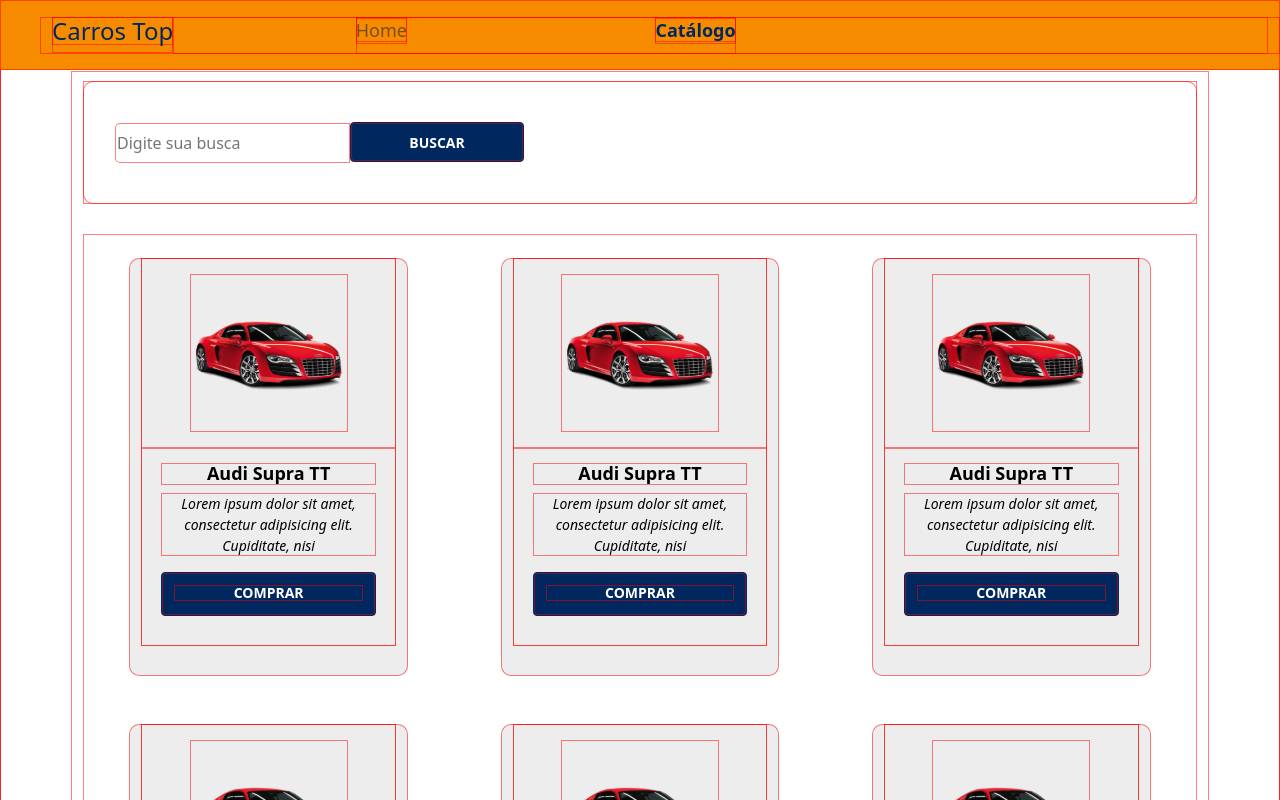
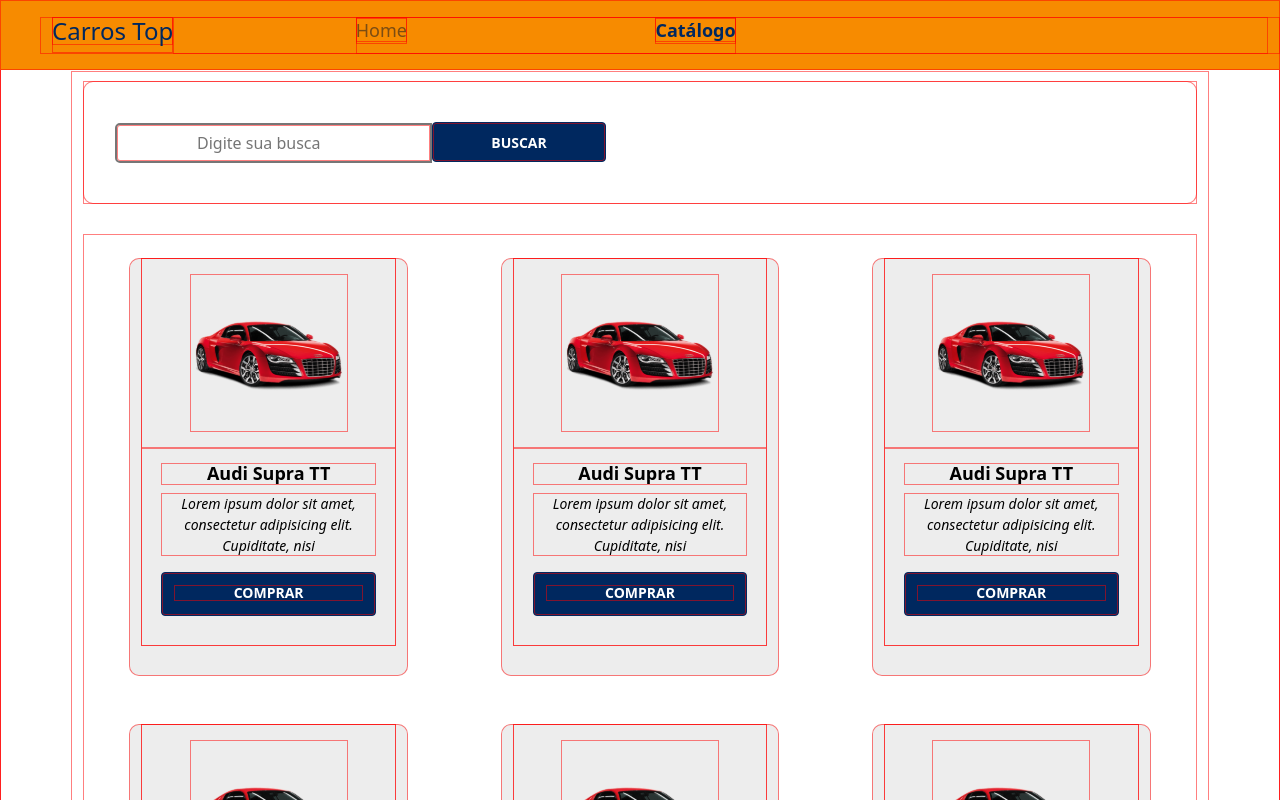
Before and after one commit to giselli/react-bootcamp-devsuperior, a React (Create React App) app in the folder frontend/: page /products in a window 1280 px wide. Shown: the top 800 px of the page. Built offline with nearby package versions, Linux system fonts and the light colour scheme.

Commit message:
ajustando o botão search

```diff
--- a/frontend/src/pages/Home/Catalog/styles.css
+++ b/frontend/src/pages/Home/Catalog/styles.css
@@ -12,11 +12,10 @@
 .catalog-search-container input {
   height: 40px;
   border-radius: 5px 0 0 5px;
-  border-style: none;
-  margin-top: 22px;
-  margin-left: 10px;
+  border-style: solid;
   min-width: 200px;
   max-width: 584px;
+  padding-left: 80px;
 }
 
 .catalog-search-container button {
```
